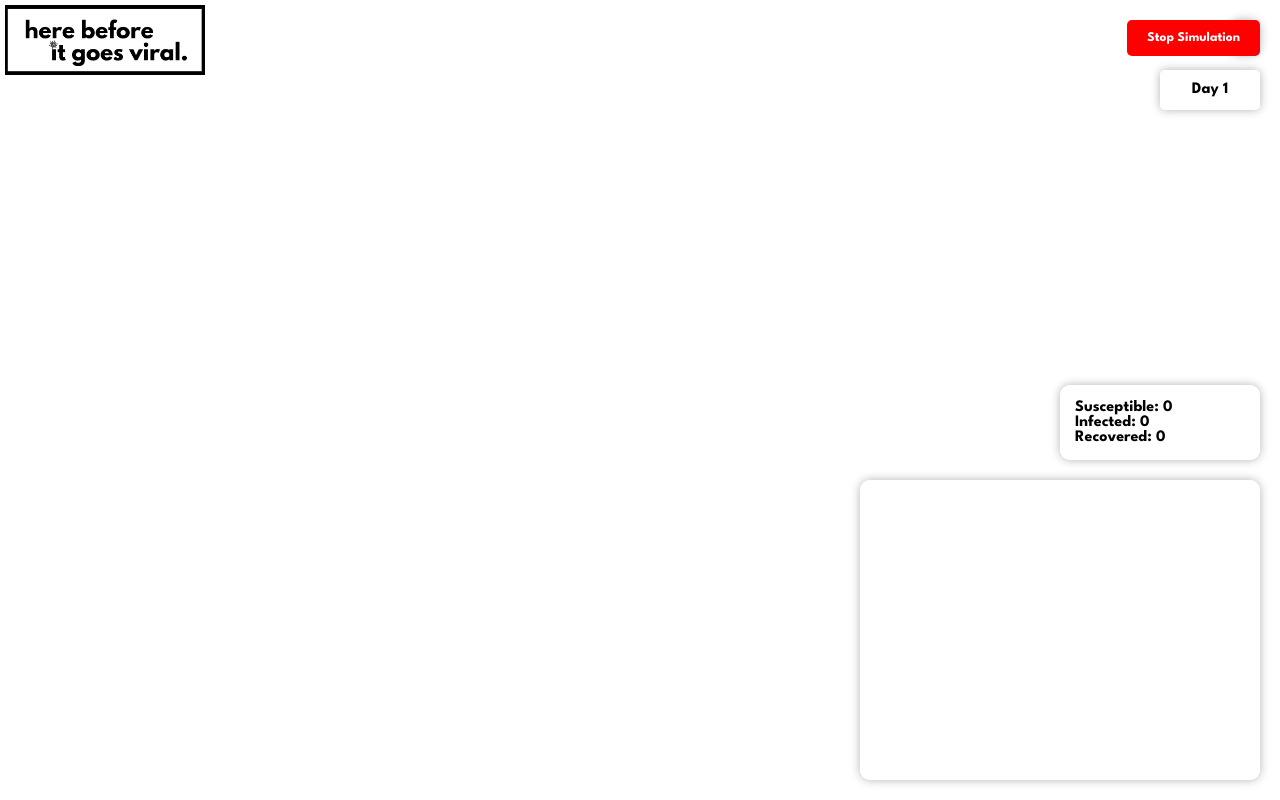
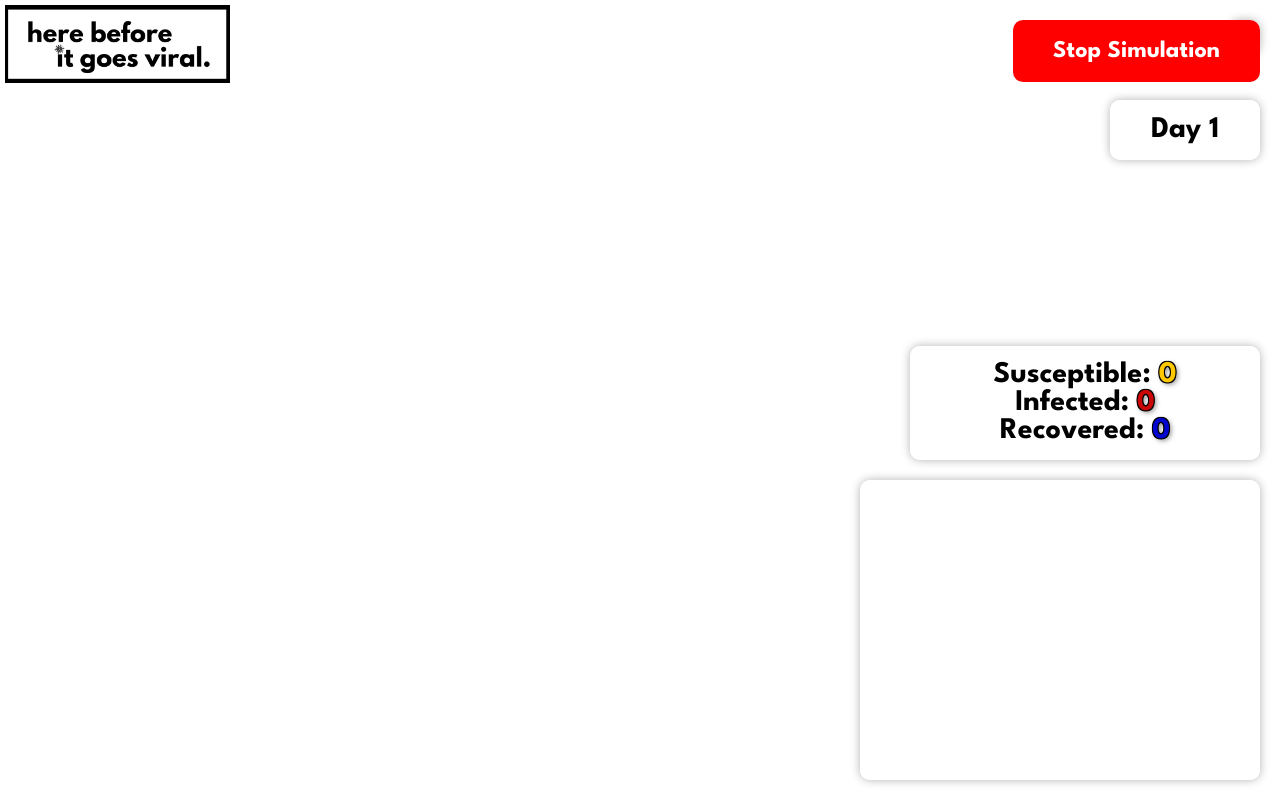
Before and after one commit to edfan1/PandemicSim, a plain HTML site: page frontend/index.html in a window 1280 px wide. Both pictures are taken after a click on the button "Start Simulation". Drawn offline with nearby package versions, Linux system fonts and the light colour scheme; no server answers.

Commit message:
editing styles

```diff
--- a/frontend/style.css
+++ b/frontend/style.css
@@ -92,7 +92,7 @@ html, body {
     position: fixed;
     top: 5px;  /* Adjust to move up if needed */
     left: 5px;   /* Adjust to move left if needed */
-    width: 200px;  /* Adjust the size as needed */
+    width: 225px;  /* Adjust the size as needed */
     height: auto;  /* Maintain aspect ratio */
     z-index: 1000; /* Ensure it appears on top of other elements */
 }
@@ -113,42 +113,25 @@ html, body {
     display: none;  /* Hide by default */
 }
 
-#timer {
-    display: none;  /* Initially hidden */
-    position: absolute;
-    top: calc(20px + 50px); /* Position it below the collapsed control */
-    right: 20px;
-    width: 100px;
-    height: 40px;
-    background: rgba(255, 255, 255, 0.9);
-    border-radius: 5px;
-    box-shadow: 0 0 10px rgba(0, 0, 0, 0.3);
-    font-size: 16px;
-    font-weight: bold;
-    color: black;
-    text-align: center;
-    line-height: 40px;  /* Center text vertically */
-}
 
 #statisticsBox {
     position: absolute;
     bottom: 340px; /* Adjust as needed to position below the chart */
     right: 20px;
-    width: 200px;
+    width: 350px;
     background: rgba(255, 255, 255, 0.9);
     border-radius: 10px;
     box-shadow: 0 0 10px rgba(0, 0, 0, 0.3);
     padding: 15px;
-    font-size: 16px;
+    font-size: 30px;
     font-weight: bold;
     color: black;
-    text-align: left;
+    text-align: center;
 }
 
 #controls.collapsed + #sirGraphContainer + #timer + #stopbtn + #statisticsBox {
     display: block;
 }
-
 #stopbtn {
     display: none; /* Hide initially */
     position: absolute;
@@ -157,9 +140,10 @@ html, body {
     background-color: red;
     color: white;
     border: none;
-    padding: 12px 20px;
-    border-radius: 5px;
+    padding: 20px 40px;  /* Increase padding for larger button */
+    border-radius: 10px;
     font-weight: bold;
+    font-size: 24px;  /* Increase font size */
     cursor: pointer;
     transition: background-color 0.3s ease-in-out;
 }
@@ -167,3 +151,45 @@ html, body {
 #stopbtn:hover {
     background-color: darkred;
 }
+
+#timer {
+    display: none;  /* Initially hidden */
+    position: absolute;
+    top: 100px;  /* Increase space below stop button */
+    right: 20px;
+    width: 150px;
+    height: 60px;
+    background: rgba(255, 255, 255, 0.9);
+    border-radius: 10px;
+    box-shadow: 0 0 10px rgba(0, 0, 0, 0.3);
+    font-size: 30px;  /* Increase font size */
+    font-weight: bold;
+    color: black;
+    text-align: center;
+    line-height: 60px;  /* Center text vertically */
+}
+
+/* Common style for all counts */
+#statisticsBox span {
+    font-size: 30px;
+    font-weight: bold;
+    text-shadow:
+        -1px -1px 0 #000,
+        1px -1px 0 #000,
+        -1px 1px 0 #000,
+        1px 1px 0 #000,
+        2px 2px 5px rgba(0, 0, 0, 0.5); /* Outer shadow effect */
+}
+
+/* Specific colors for each count */
+#susceptibleCount {
+    color: rgb(255, 200, 0); /* Yellow for susceptible */
+}
+
+#infectedCount {
+    color: rgba(220, 6, 6, 0.92); /* Red for infected */
+}
+
+#recoveredCount {
+    color: rgb(4, 4, 208); /* Blue for recovered */
+}
```
